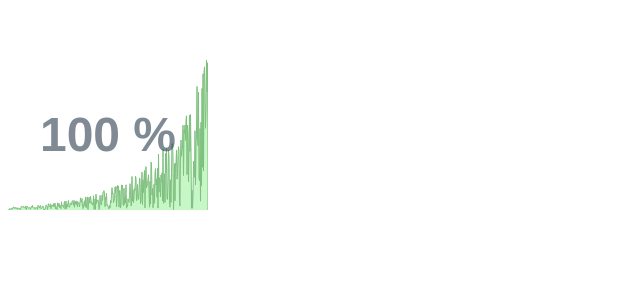
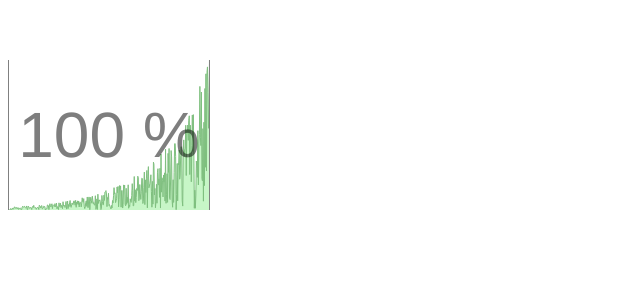
Before and after one commit to GerasimGerasimov/loadprogresser, a Vue app: page / in a window 1280 px wide. Shown: the top 300 px of the page, without its empty margins (0-640 px from the left). Built offline with nearby package versions, Linux system fonts and the light colour scheme.

Commit message:
избавился от h2 для отрисовки %, теперь текс т рисуется через svg text

```diff
--- a/src/App.vue
+++ b/src/App.vue
@@ -12,9 +12,8 @@
         <g :transform="transform">
           <path :d="d"/>
         </g>
-        <!--text x="50%" y="50%" dominant-baseline="central" text-anchor="middle">{{TextPrc}}</text -->
+        <text x="50%" y="50%" dominant-baseline="central" text-anchor="middle">{{TextPrc}}</text>
     </svg>
-    <h2>{{TextPrc}}</h2>
   </div>
 </template>
 
@@ -68,7 +67,6 @@ export default {
         this.timePoints.push(time) //интересуют Int
         this.Samples ++;
         this.TextPrc = `${((this.Samples * 100)/this.maxSamples) | 0} %`
-        //console.log(this.Samples)
       }
     },
     getSVGTimePoints(){
@@ -120,29 +118,12 @@ export default {
 }
 
 .wrapper {
-  position: relative;
-  font-size: 2em;
-  /*border: 1px red solid;*/
+  font-size: 64px;
+  border-left: 1px gray solid;
+  border-right: 1px gray solid;
   width: 200px;
   height: 150px;
-  line-height: 150px;
   overflow: hidden;
-  text-align: center;
-}
-
-.wrapper h2 {
-  opacity: 0.6;
-  left: 0px;
-  top: 0px;
-  width: 100%;
-  margin: 0 auto;
-  position: absolute;
-}
-
-.star {
-  stroke: #005000;
-  stroke-width: 4;
-  fill: none;
 }
 
 </style>
```
